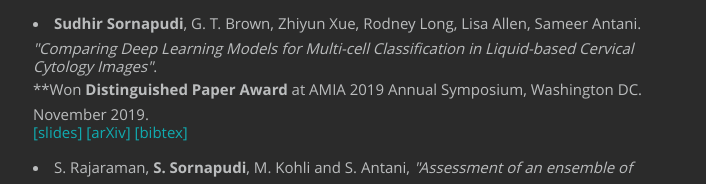
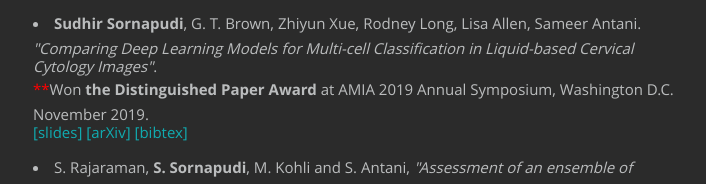
Before and after one commit to Sdhir/sdhir.github.io, a plain HTML site: page index.html in a window 1280 px wide. Shown: the part 1693-1877 px from the top of the page, 372-1078 px from the left. Drawn offline with nearby package versions, Linux system fonts and the light colour scheme; files whose address does not match are found by name.

Commit message:
color **

```diff
--- a/index.html
+++ b/index.html
@@ -160,7 +160,7 @@
 
                            <li><strong>Sudhir Sornapudi</strong>, G. T. Brown, Zhiyun Xue, Rodney Long, Lisa Allen, Sameer Antani.
                               <i>"Comparing Deep Learning Models for Multi-cell Classification in Liquid-based Cervical Cytology Images"</i>.</br>
-                              **Won <strong>Distinguished Paper Award</strong> at AMIA 2019 Annual Symposium, Washington DC. November 2019.</br>
+                              <font color="red">**</font>Won <strong>the Distinguished Paper Award</strong> at AMIA 2019 Annual Symposium, Washington D.C. November 2019.</br>
                               <a href="files/papers/sudhir_amia_2019.pdf">[slides] </a>
                               <a href="https://arxiv.org/abs/1910.00722">[arXiv] </a>
                               <a href="files/papers/bibtex/amia19.bib">[bibtex] </a>
```
